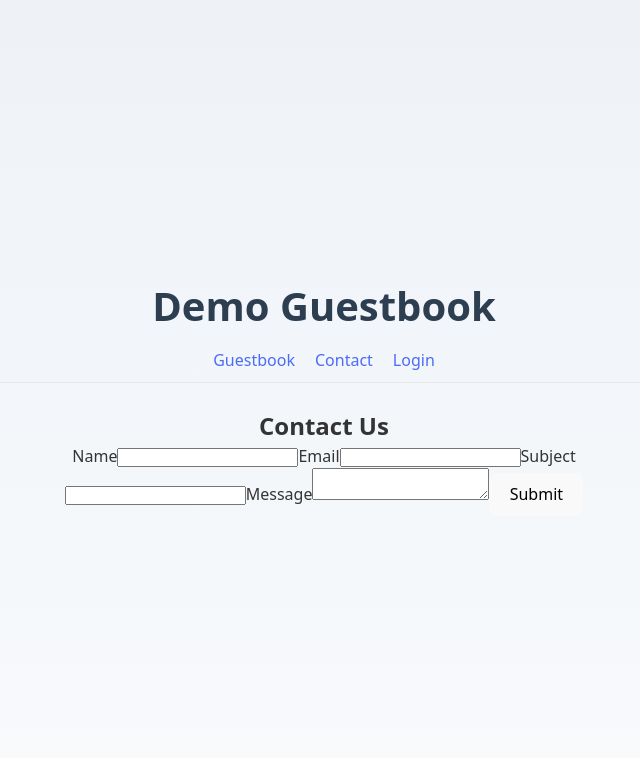
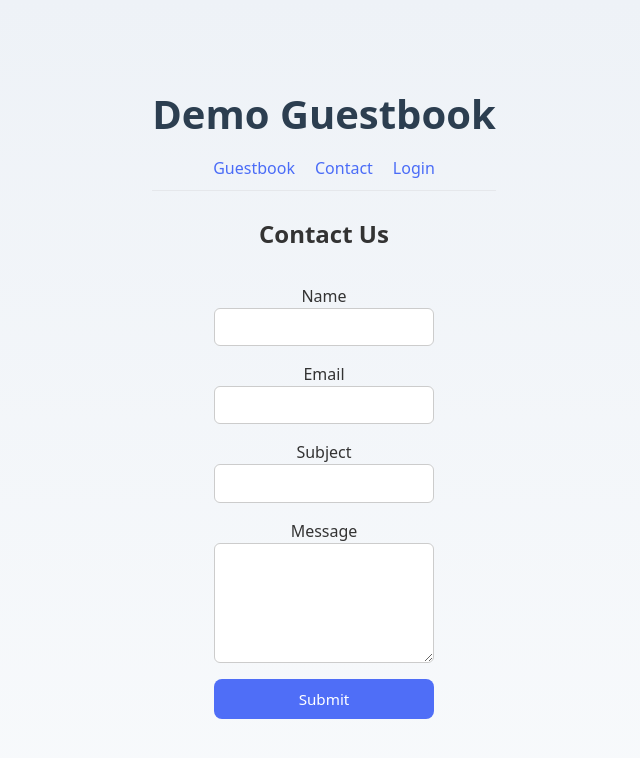
Before and after one commit to jgoto/demo-guestbook, a React (Vite) app: page /contact in a window 1280 px wide. Shown: the top 758 px of the page, without its empty margins (316-956 px from the left). Built offline with nearby package versions, Linux system fonts and the light colour scheme; no server answers.

Commit message:
added missing styling for contact forms and updated readme

```diff
--- a/src/App.css
+++ b/src/App.css
@@ -397,3 +397,52 @@ h1 {
   background-color: #3b55d1;
   transform: translateY(-1px);
 }
+
+.public-contact-form,
+.public-form-container {
+  display: flex;
+  justify-content: center;
+  padding: 2rem 1rem;
+}
+
+.contact-form-group{
+  display: flex;
+  flex-direction: column;
+  margin-bottom: 1rem;
+}
+
+.contact-form-group input,
+.contact-form-group textarea {
+  padding: 0.6rem;
+  border: 1px solid #ccc;
+  border-radius: 6px;
+  font-size: 0.95rem;
+  transition: border 0.2s, box-shadow 0.2s;
+}
+
+.contact-form-group textarea{
+  min-height: 120px;
+  resize: vertical;
+  font-family: inherit;
+}
+
+.contact-action {
+  margin-top: 1rem;
+}
+
+.contact-actions button {
+  width: 100%;
+  padding: 0.65rem;
+  border: none;
+  border-radius: 8px;
+  background-color: #4f6ef7;
+  color: white;
+  font-size: 0.95rem;
+  cursor: pointer;
+  transition: background 0.2s, transform 0.1s;
+}
+
+.contact-actions button:hover {
+  background-color: #3b55d1;
+  transform: translateY(-1px);
+}
--- a/src/components/contact/ContactFrom.jsx
+++ b/src/components/contact/ContactFrom.jsx
@@ -23,17 +23,26 @@ export default function ContactForm({email, name, onSubmit}){
     }
 
     return (
-        <div className={"contact_form"}>
-            <form onSubmit={handleSubmit}>
-                <label>Subject<input type = "text"
-                                name="subject"
-                                value = {contact.subject}
-                                onChange={handleChange} required /></label>
-                <label>Message<textarea
-                                name="message"
-                                value={contact.message}
-                                onChange={handleChange} required /></label>
-                <button type="submit">Submit</button>
+        <div className="contact-form-container">
+            <form className='contact-form' onSubmit={handleSubmit}>
+                <div className={'contact-form-group'}>
+                    <label>Subject</label>
+                    <input type = "text"
+                        name="subject"
+                        value = {contact.subject}
+                        onChange={handleChange} required />
+                </div>
+                <div className={'contact-form-group'}>
+                    <label>Message</label>
+                    <textarea
+                        name="message"
+                        value={contact.message}
+                        onChange={handleChange} required />
+                </div>
+                <div className={'contact-actions'}>
+                    <button type="submit">Submit</button>
+                </div>
+
             </form>
         </div>
     )
--- a/src/components/contact/PublicContactForm.jsx
+++ b/src/components/contact/PublicContactForm.jsx
@@ -27,17 +27,23 @@ export default function PublicContactForm({onSubmit}){
     }
 
     return (
-        <div className={"public_contact_form"}>
-            <form onSubmit={handleSubmit}>
-                <label>Name<input type = "text"
+        <div className={"public-contact-form"}>
+            <form className='contact-form' onSubmit={handleSubmit}>
+                <div className={'contact-form-group'}>
+                    <label>Name</label>
+                    <input type = "text"
                         name="name"
                         value = {contact.name}
-                                onChange={handleChange} required /></label>
-                <label>Email<input type = "email"
+                        onChange={handleChange} required />
+                </div>
+                <div className={'contact-form-group'}>
+                    <label>Email</label>
+                    <input type = "email"
                         name="email"
                         value = {contact.email}
-                                onChange={handleChange} required /></label>
-                <div className={'company'} style={{
+                        onChange={handleChange} required />
+                </div>
+                <div className={'contact-form-group company'} style={{
                     position: 'absolute',
                     width: '1px',
                     height: '1px',
@@ -47,22 +53,32 @@ export default function PublicContactForm({onSubmit}){
                     clip: 'rect(0, 0, 0, 0)',
                     whiteSpace: 'nowrap',
                     border: 0 }}>
-                    <label>Company<input type = "text"
+                    <label>Company</label>
+                    <input type = "text"
                         name="company"
                         value = {contact.company}
                         onChange={handleChange}
                         autoComplete="off"
-                                tabIndex="-1" /></label>
+                        tabIndex="-1" />
+
                 </div>
-                <label>Subject<input type = "text"
+                <div className={'contact-form-group'}>
+                    <label>Subject</label>
+                    <input type = "text"
                         name="subject"
                         value = {contact.subject}
-                                onChange={handleChange} required /></label>
-                <label>Message<textarea
+                        onChange={handleChange} required />
+                </div>
+                <div className={'contact-form-group'}>
+                    <label>Message</label>
+                    <textarea
                         name="message"
                         value={contact.message}
-                                onChange={handleChange} required /></label>
+                        onChange={handleChange} required />
+                </div>
+                <div className={'contact-actions'}>
                     <button type="submit">Submit</button>
+                </div>
             </form>
         </div>
     )
```
Also changed, not shown: 1 other file (tests, documents, lock files or other folders). Lines whose indentation alone changed are shown as unchanged.
